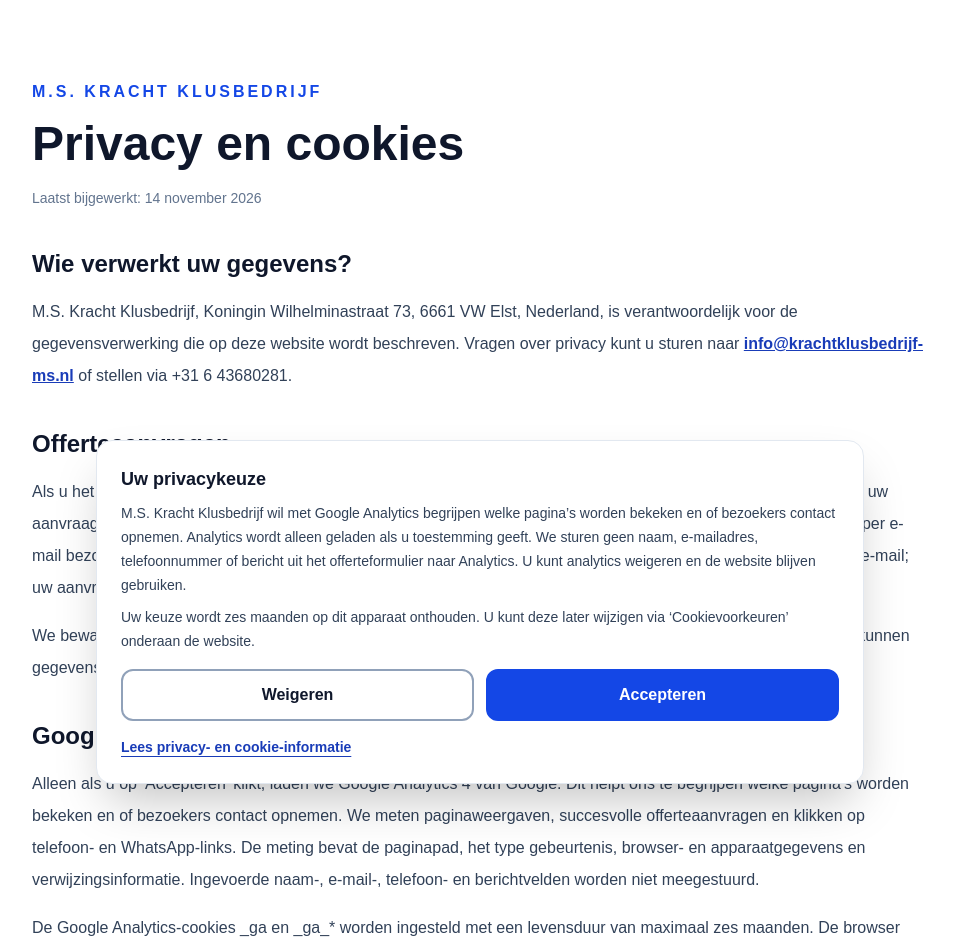
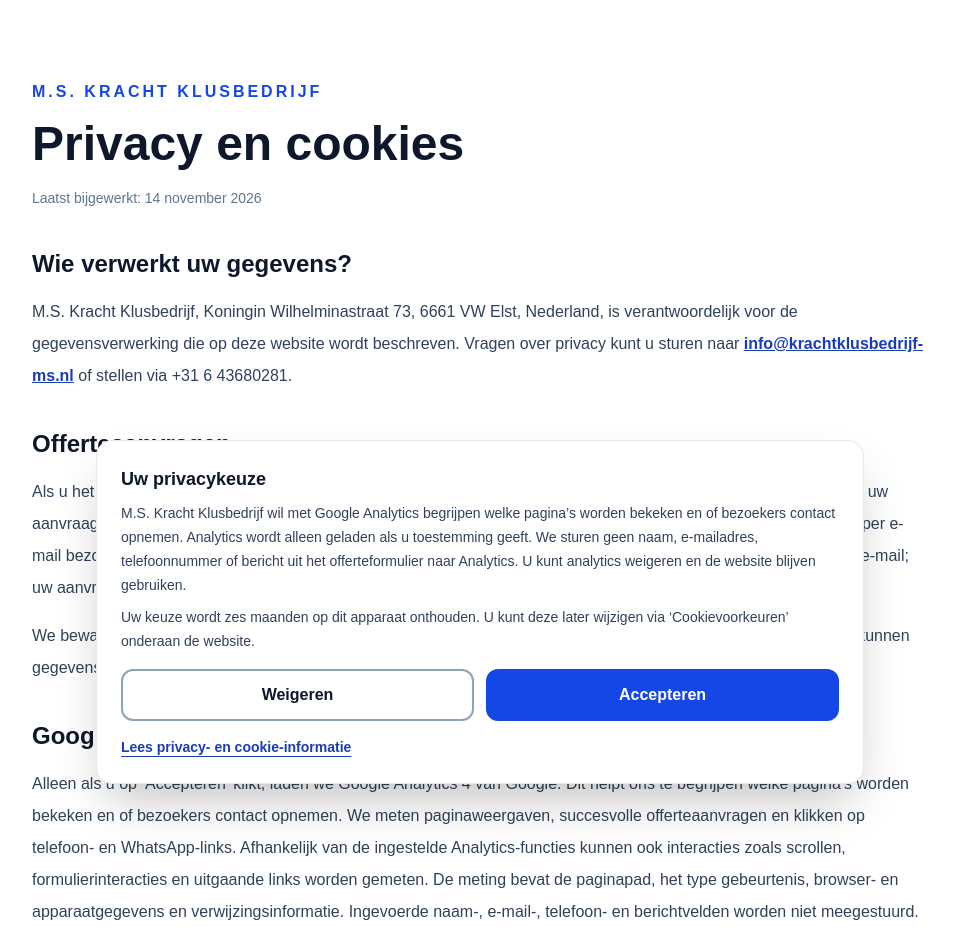
Before and after one commit to Meisamkali2/krachtklusbedrijf-ms, a Next.js app: page /cookies in a window 1280 px wide. Shown: the top 951 px of the page, without its empty margins (160-1114 px from the left). Built offline with nearby package versions, Linux system fonts and the light colour scheme.

Commit message:
Document analytics interactions in cookie information

```diff
--- a/app/cookies/page.tsx
+++ b/app/cookies/page.tsx
@@ -67,9 +67,12 @@ export default function CookiesPage() {
             Google. Dit helpt ons te begrijpen welke pagina’s worden bekeken
             en of bezoekers contact opnemen. We meten paginaweergaven,
             succesvolle offerteaanvragen en klikken op telefoon- en
-            WhatsApp-links. De meting bevat de paginapad, het type gebeurtenis,
-            browser- en apparaatgegevens en verwijzingsinformatie. Ingevoerde
-            naam-, e-mail-, telefoon- en berichtvelden worden niet meegestuurd.
+            WhatsApp-links. Afhankelijk van de ingestelde Analytics-functies
+            kunnen ook interacties zoals scrollen, formulierinteracties en
+            uitgaande links worden gemeten. De meting bevat de paginapad, het
+            type gebeurtenis, browser- en apparaatgegevens en
+            verwijzingsinformatie. Ingevoerde naam-, e-mail-, telefoon- en
+            berichtvelden worden niet meegestuurd.
           </p>
           <p>
             De Google Analytics-cookies _ga en _ga_* worden ingesteld met een
```
